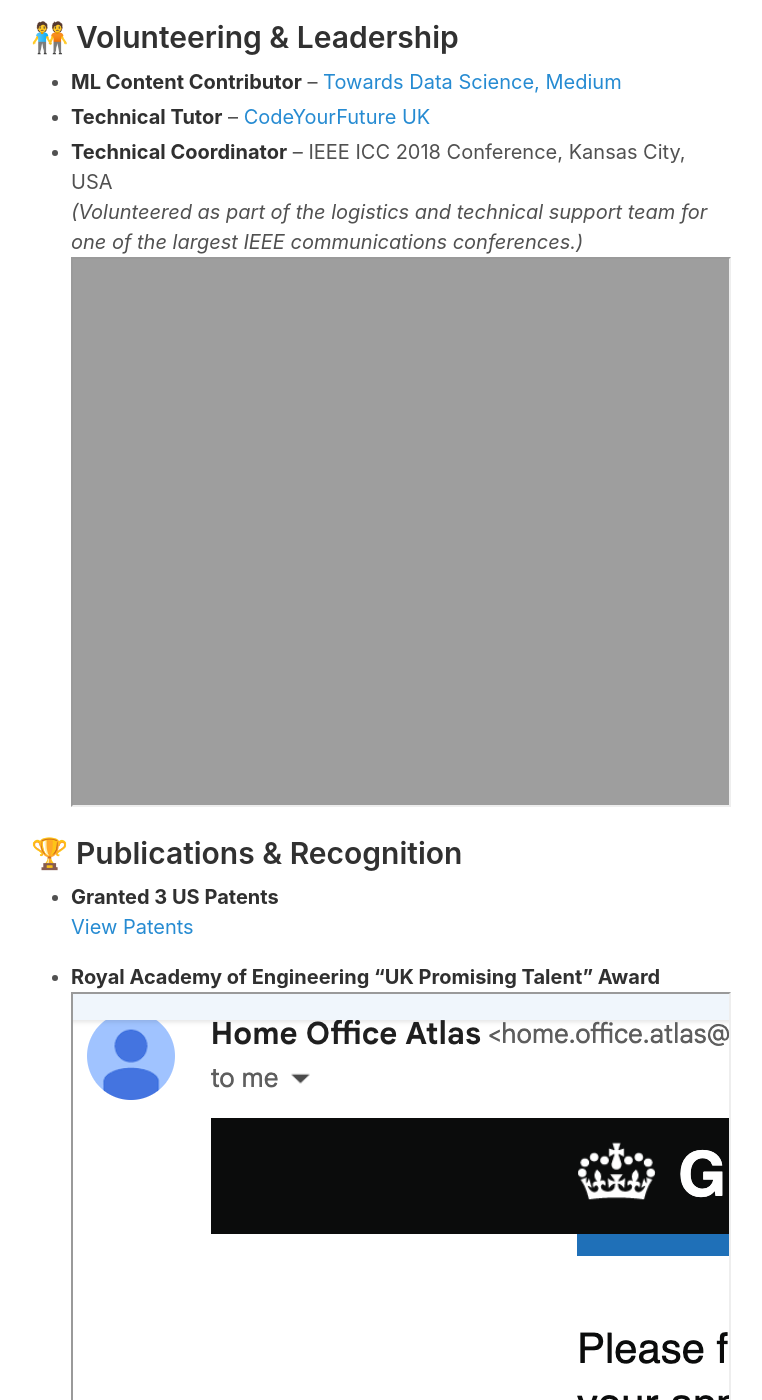
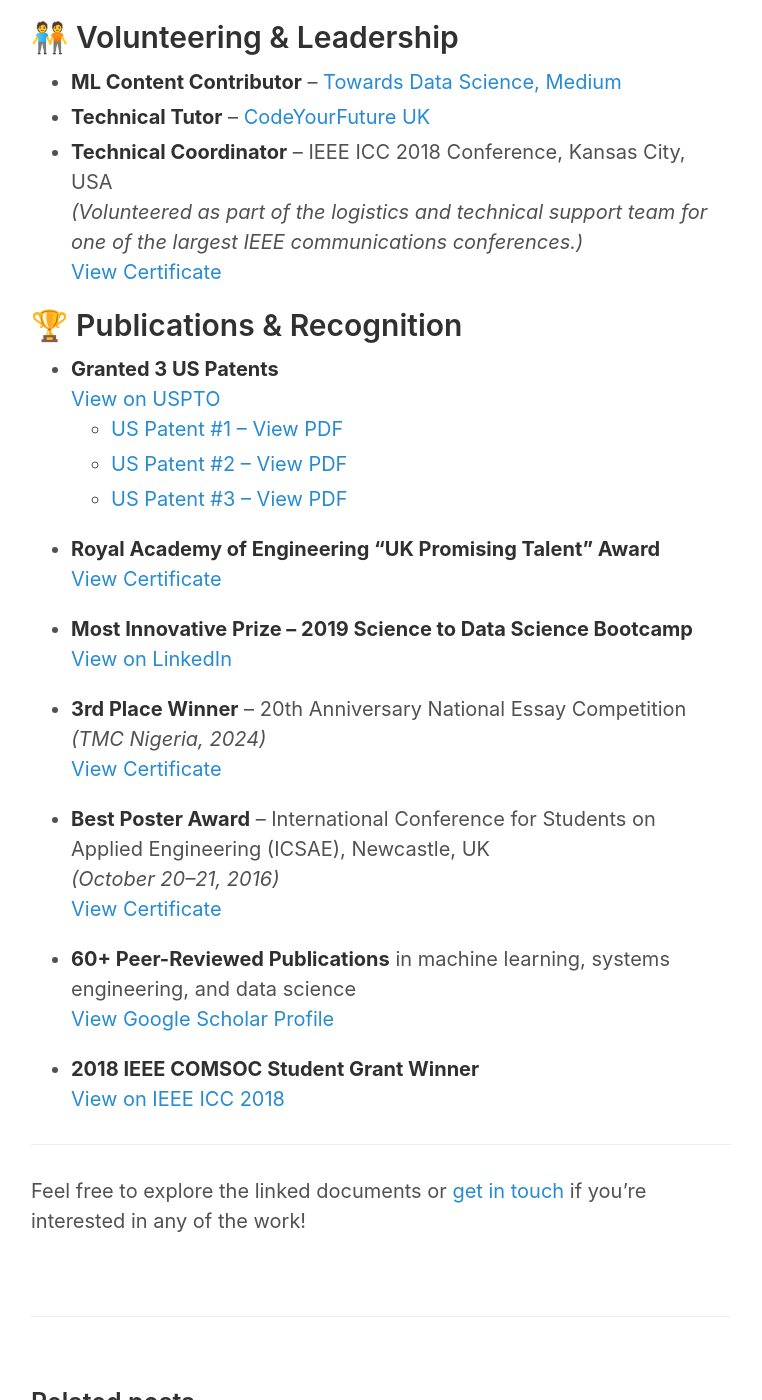
Before and after one commit to kbakande/kbakande.github.io, a Jekyll site: the page built from _posts/2024-12-08-career-highlight.md, in a window 1280 px wide and 1400 px high, scrolled down 372 px. Shown: the whole window, without its empty margins (259-1021 px from the left). Built offline with Jekyll 4.4.1, drawn with Linux system fonts in a browser that asks for light colours; some of the changed text lies outside the part shown.

Commit message:
adds career highlight page

```diff
--- a/_posts/2024-12-08-career-highlight.md
+++ b/_posts/2024-12-08-career-highlight.md
@@ -7,32 +7,41 @@ This post showcases some of the awards, certifications, and leadership experienc
 
 ## 🧑‍🤝‍🧑 Volunteering & Leadership
 
-- **ML Content Contributor** – [Towards Data Science, Medium](https://medium.com/@koakande)
-- **Technical Tutor** – [CodeYourFuture UK](https://codeyourfuture.io/)
+- **ML Content Contributor** – <a href="https://medium.com/@koakande" target="_blank">Towards Data Science, Medium</a>
+- **Technical Tutor** – <a href="https://codeyourfuture.io/" target="_blank">CodeYourFuture UK</a>
 - **Technical Coordinator** – IEEE ICC 2018 Conference, Kansas City, USA
   *(Volunteered as part of the logistics and technical support team for one of the largest IEEE communications conferences.)*
-   <iframe src="https://kbakande.github.io/assets/docs/rae_promising_talent_award.pdf" height="550" width="100%"></iframe>
+  <a href="https://kbakande.github.io/assets/docs/icc2018_technical_coordination.pdf" target="_blank">View Certificate</a>
 
 ## 🏆 Publications & Recognition
 
 - **Granted 3 US Patents**
-  [View Patents](https://uspto.report/company/Akande-Kabiru)
+  <a href="https://uspto.report/company/Akande-Kabiru" target="_blank">View on USPTO</a>
+  <ul>
+    <li><a href="https://kbakande.github.io/assets/docs/us_patent_1.pdf" target="_blank">US Patent #1 – View PDF</a></li>
+    <li><a href="https://kbakande.github.io/assets/docs/us_patent_2.pdf" target="_blank">US Patent #2 – View PDF</a></li>
+    <li><a href="https://kbakande.github.io/assets/docs/us_patent_3.pdf" target="_blank">US Patent #3 – View PDF</a></li>
+  </ul>
 
 - **Royal Academy of Engineering “UK Promising Talent” Award**
-  <iframe src="https://kbakande.github.io/assets/images/rae_global_talent.png" height="550" width="100%"></iframe>
+  <a href="https://kbakande.github.io/assets/images/rae_global_talent.png" target="_blank">View Certificate</a>
 
 - **Most Innovative Prize – 2019 Science to Data Science Bootcamp**
-  [LinkedIn Recommendations](https://www.linkedin.com/in/koakande/details/recommendations)
+  <a href="https://www.linkedin.com/in/koakande/details/recommendations" target="_blank">View on LinkedIn</a>
 
-- **3rd Place Winner** – 20th Anniversary National Essay Competition
-  *(TMC Nigeria, 2024)*
-  <iframe src="https://kbakande.github.io/assets/docs/tmc_essay_award.pdf" height="550" width="100%"></iframe>
+- **3rd Place Winner** – 20th Anniversary National Essay Competition *(TMC Nigeria, 2024)*
+  <a href="https://kbakande.github.io/assets/docs/tmc_essay_award.pdf" target="_blank">View Certificate</a>
+
+- **Best Poster Award** – International Conference for Students on Applied Engineering (ICSAE), Newcastle, UK
+  *(October 20–21, 2016)*
+  <a href="https://kbakande.github.io/assets/docs/icsae_best_poster_award.pdf" target="_blank">View Certificate</a>
 
 - **60+ Peer-Reviewed Publications** in machine learning, systems engineering, and data science
-  [Google Scholar Profile](https://scholar.google.co.uk/citations?user=PiWvuqYAAAAJ&hl=en)
+  <a href="https://scholar.google.co.uk/citations?user=PiWvuqYAAAAJ&hl=en" target="_blank">View Google Scholar Profile</a>
 
-- [**2018 IEEE COMSOC Student Grant Winner**](https://icc2018.ieee-icc.org/authors/student-travel-grants.html#comsoc) for my research presentation in Kansas City, USA.
+- **2018 IEEE COMSOC Student Grant Winner**
+  <a href="https://icc2018.ieee-icc.org/authors/student-travel-grants.html#comsoc" target="_blank">View on IEEE ICC 2018</a>
 
 ---
 
-Feel free to explore the linked documents or get in touch if you’re interested in any of the work!
+Feel free to explore the linked documents or <a href="https://www.linkedin.com/in/koakande" target="_blank">get in touch</a> if you’re interested in any of the work!
```
